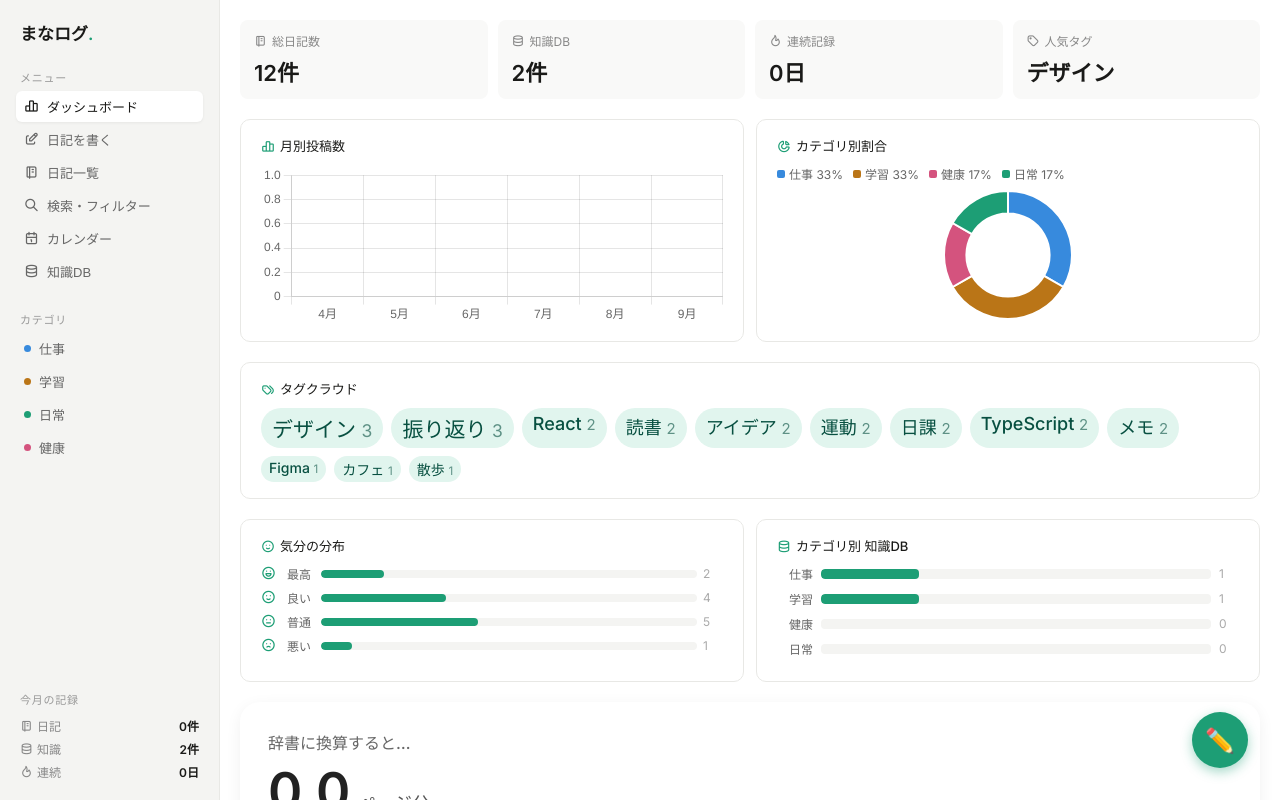
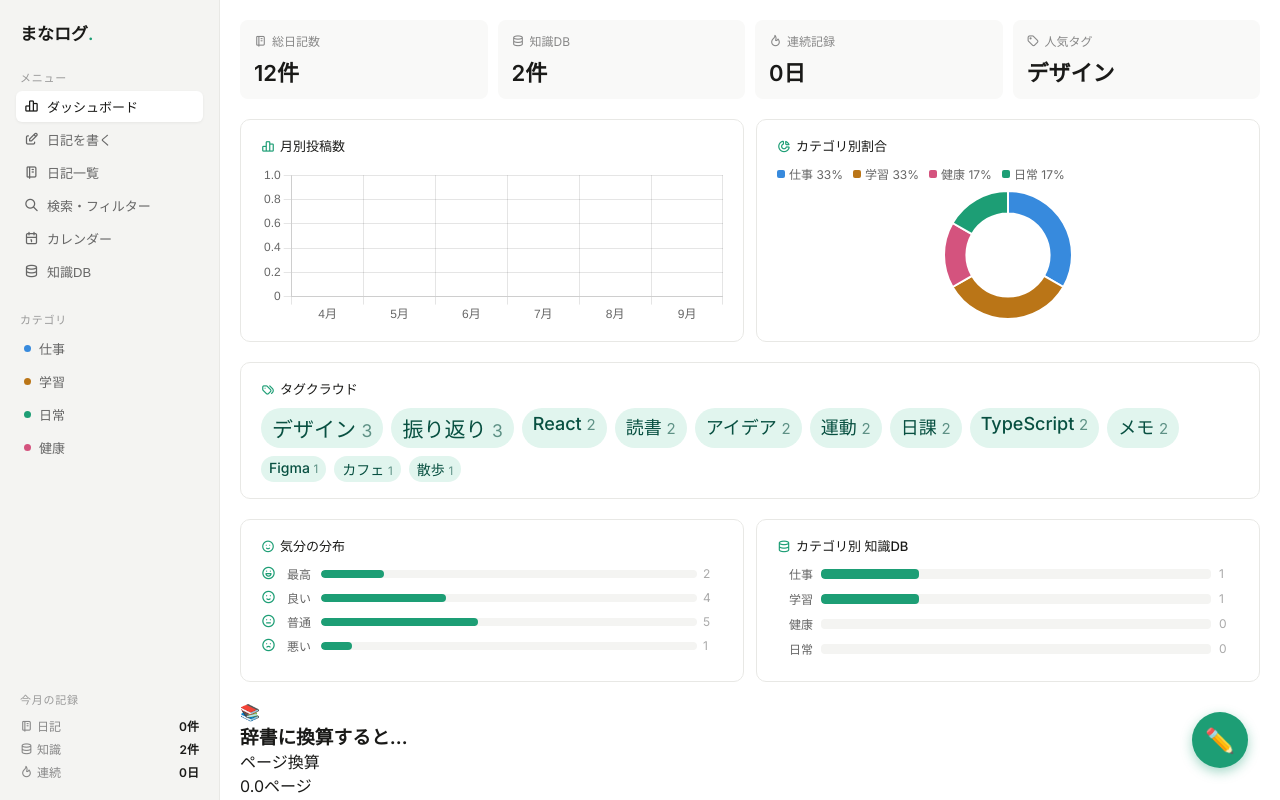
Before and after one commit to Shirayaki/noto-diary-app, a React (Create React App) app: page / in a window 1280 px wide. Built offline with nearby package versions, Linux system fonts and the light colour scheme.

Commit message:
Update DictionaryCard.jsx

```diff
--- a/src/components/DictionaryCard.jsx
+++ b/src/components/DictionaryCard.jsx
@@ -1,74 +1,107 @@
-import React from 'react';
-import './DictionaryCard.css';
+import React, { useMemo } from 'react';
 
 const ITEMS_PER_PAGE = 50;
 const ITEMS_PER_BOOK = 50000;
 
-const DictionaryCard = ({ knowledge = [], onClick }) => {
-  const knowledgeCount = knowledge.length;
+export default function DictionaryCard({ kb = [] }) {
+  const stats = useMemo(() => {
+    const knowledgeCount = kb.length;
 
-  // 辞書換算
+    // 1ページ = 50個の知識
     const pages = knowledgeCount / ITEMS_PER_PAGE;
+
+    // 1冊 = 50,000個の知識
     const books = knowledgeCount / ITEMS_PER_BOOK;
 
-  // 現在のページ内での進捗
+    // 現在のページの進捗
+    const currentPageCount = knowledgeCount % ITEMS_PER_PAGE;
     const pageProgress =
-    ((knowledgeCount % ITEMS_PER_PAGE) / ITEMS_PER_PAGE) * 100;
+      (currentPageCount / ITEMS_PER_PAGE) * 100;
+
+    // 現在の本の進捗
+    const bookProgress =
+      (knowledgeCount % ITEMS_PER_BOOK) / ITEMS_PER_BOOK * 100;
+
+    return {
+      knowledgeCount,
+      pages,
+      books,
+      currentPageCount,
+      pageProgress,
+      bookProgress,
+    };
+  }, [kb]);
 
   return (
-    <div className="dictionary-card" onClick={onClick}>
-      <div className="dictionary-card-header">
-        <span className="dictionary-card-title">
-          辞書に換算すると…
-        </span>
+    <div className="dict-card">
+      <div className="dict-header">
+        <span className="dict-icon">📚</span>
+        <h3>辞書に換算すると…</h3>
       </div>
 
-      <div className="dictionary-card-main">
-        <span className="dictionary-card-number">
-          {pages.toFixed(1)}
-        </span>
-        <span className="dictionary-card-unit">
-          ページ分
-        </span>
+      <div className="dict-content">
+
+        {/* ページ換算 */}
+        <div className="dict-stat">
+          <div className="dict-label">
+            ページ換算
           </div>
 
-      <div className="dictionary-card-info">
-        <div className="dictionary-card-stat">
-          <span className="stat-label">蓄積した知識</span>
-          <span className="stat-value">
-            {knowledgeCount.toLocaleString()} 個
-          </span>
-        </div>
-
-        <div className="dictionary-card-stat">
-          <span className="stat-label">本にすると</span>
-          <span className="stat-value">
-            {books.toFixed(3)} 冊
-          </span>
+          <div className="dict-value">
+            {stats.pages.toFixed(1)}ページ
           </div>
         </div>
 
-      <div className="dictionary-card-progress">
-        <div className="progress-label">
-          <span>次の1ページまで</span>
-          <span>
-            {knowledgeCount % ITEMS_PER_PAGE} / {ITEMS_PER_PAGE}
-          </span>
+        {/* 知識数 */}
+        <div className="dict-stat">
+          <div className="dict-label">
+            蓄積した知識
           </div>
 
-        <div className="progress-bar">
+          <div className="dict-value">
+            {stats.knowledgeCount.toLocaleString('ja-JP')}個
+          </div>
+        </div>
+
+        {/* 本換算 */}
+        <div className="dict-stat">
+          <div className="dict-label">
+            本にすると
+          </div>
+
+          <div className="dict-value">
+            {stats.books.toFixed(3)}冊
+          </div>
+        </div>
+
+        {/* ページ進捗 */}
+        <div className="dict-progress">
+          <div className="dict-progress-text">
+            次の1ページまで
+            <strong>
+              {stats.currentPageCount} / {ITEMS_PER_PAGE}
+            </strong>
+          </div>
+
+          <div className="dict-progress-bar">
             <div
-            className="progress-fill"
-            style={{ width: `${pageProgress}%` }}
+              className="dict-progress-fill"
+              style={{
+                width: `${stats.pageProgress}%`,
+              }}
             />
           </div>
         </div>
 
-      <p className="dictionary-card-note">
-        1ページ = 50個の知識　｜　1冊 = 50,000個の知識
+        {/* 基準 */}
+        <div className="dict-message">
+          <p>
+            1ページ = 50個の知識　｜
+            1冊 = 50,000個の知識
           </p>
         </div>
+
+      </div>
+    </div>
   );
-};
-
-export default DictionaryCard;
+}
```
Lines whose indentation alone changed are shown as unchanged.
